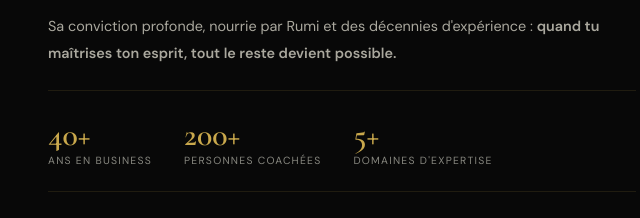
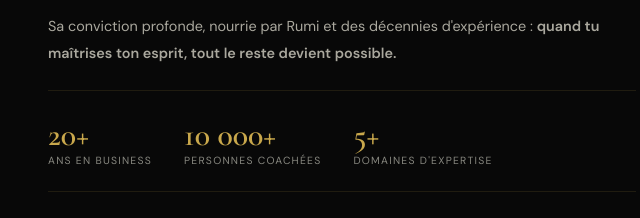
Before and after one commit to Magaltouba1176/mindset-academy, a website: page public/index.html in a window 1280 px wide. Shown: the part 4586-4804 px from the top of the page, 534-1174 px from the left. Drawn offline with nearby package versions, Linux system fonts and the light colour scheme.

Commit message:
Update stats: 20+ ans en business, 10000+ personnes coachées

```diff
--- a/public/index.html
+++ b/public/index.html
@@ -654,8 +654,8 @@ footer {
         <p>Basé au Sénégal, avec une vision globale et des clients sur plusieurs continents, Papa a aidé des centaines d'entrepreneurs à dépasser leurs blocages mentaux et à construire des entreprises qui reflètent leur vrai potentiel.</p>
         <p>Sa conviction profonde, nourrie par Rumi et des décennies d'expérience : <strong>quand tu maîtrises ton esprit, tout le reste devient possible.</strong></p>
         <div class="apropos-stats">
-          <div><div class="a-stat-n">40+</div><div class="a-stat-l">Ans en business</div></div>
-          <div><div class="a-stat-n">200+</div><div class="a-stat-l">Personnes coachées</div></div>
+          <div><div class="a-stat-n">20+</div><div class="a-stat-l">Ans en business</div></div>
+          <div><div class="a-stat-n">10 000+</div><div class="a-stat-l">Personnes coachées</div></div>
           <div><div class="a-stat-n">5+</div><div class="a-stat-l">Domaines d'expertise</div></div>
         </div>
         <blockquote class="rumi">
```
